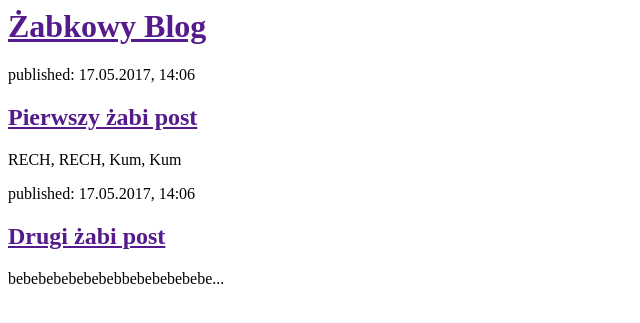
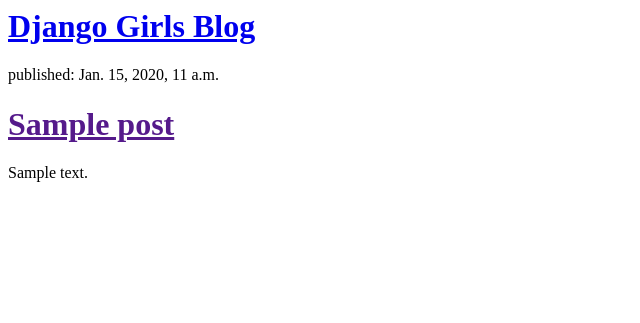
Before and after one commit to zababasia/my-first-blog, a Django app: template blog/templates/blog/post_list.html in a window 1280 px wide. Shown: the top 323 px of the page, without its empty margins (0-640 px from the left). Run offline with Django 3.2, Linux system fonts and the light colour scheme; the template is opened without the code that fills it: values that come from a table or form of the project are taken from there, others are empty; tables that the repository leaves empty hold one stand-in row (values such as "Sample post").

Commit message:
Modyfikacja szablonu, by pokazywał posty z baz danych

```diff
--- a/blog/templates/blog/post_list.html
+++ b/blog/templates/blog/post_list.html
@@ -3,20 +3,16 @@
         <title>Żabi Świat</title>
     </head>
     <body>
+      <div>
+        <h1><a href="/">Django Girls Blog</a></h1>
+      </div>
+
+      {% for post in posts %}
         <div>
-            <h1><a href="">Żabkowy Blog</a></h1>
+            <p>published: {{ post.published_date }}</p>
+            <h1><a href="">{{ post.title }}</a></h1>
+            <p>{{ post.text|linebreaksbr }}</p>
         </div>
-
-        <div>
-          <p>published: 17.05.2017, 14:06</p>
-          <h2><a href="">Pierwszy żabi post</a></h2>
-          <p>RECH, RECH, Kum, Kum</p>
-        </div>
-
-        <div>
-          <p>published: 17.05.2017, 14:06</p>
-          <h2><a href="">Drugi żabi post</a></h2>
-          <p>bebebebebebebebbebebebebebe...</p>
-        </div>
+      {% endfor %}
     </body>
 </html>
--- a/blog/views.py
+++ b/blog/views.py
@@ -1,5 +1,8 @@
 from django.shortcuts import render
+from django.utils import timezone
+from .models import Post
 
 # Create your views here.
 def post_list(request):
-    return render(request, 'blog/post_list.html', {})
+    posts = Post.objects.filter(published_date__lte=timezone.now()).order_by('published_date')
+    return render(request, 'blog/post_list.html', {'posts': posts})
--- a/mysite/settings.py
+++ b/mysite/settings.py
@@ -23,7 +23,7 @@ BASE_DIR = os.path.dirname(os.path.dirname(os.path.abspath(__file__)))
 SECRET_KEY = 'alsakr5z47yyz-(cr@s9sjwv8p)(uxe5vo6#)_#9e*x=k)#3we'
 
 # SECURITY WARNING: don't run with debug turned on in production!
-DEBUG = False
+DEBUG = True
 
 ALLOWED_HOSTS = ['zababasia.pythonanywhere.com']
 
```
